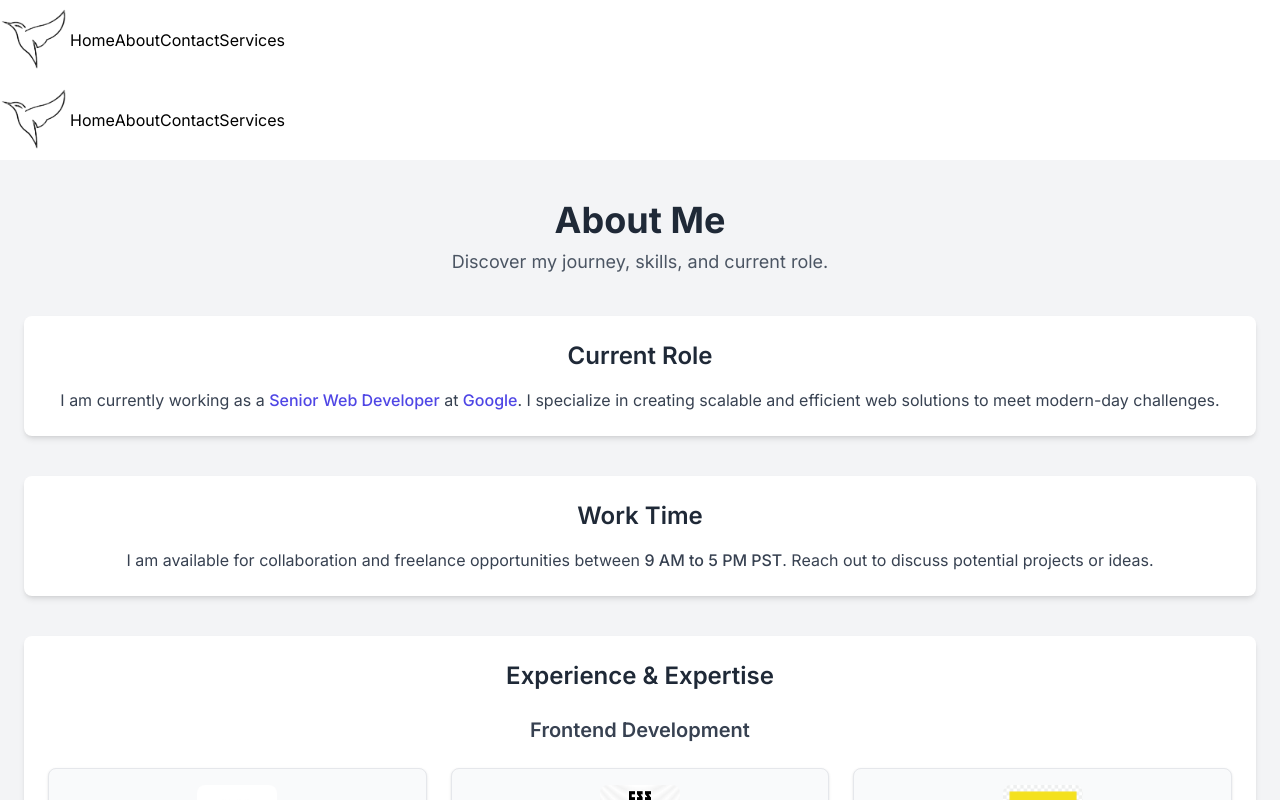
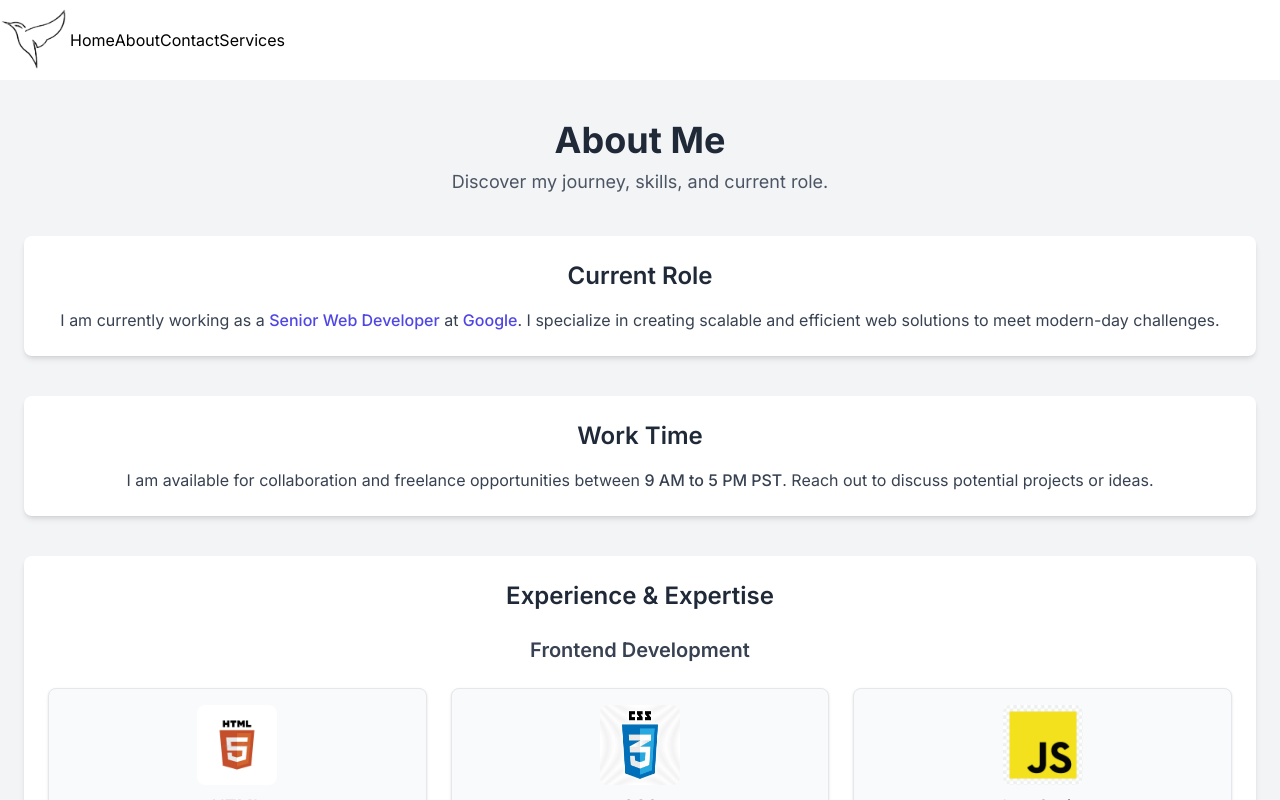
Before and after one commit to shahzil-shahzad1/Next-Js-14-Website, a Next.js app: page /about in a window 1280 px wide. Shown: the top 800 px of the page. Built offline with nearby package versions, Linux system fonts and the light colour scheme.

Commit message:
Update page.js

```diff
--- a/app/about/page.js
+++ b/app/about/page.js
@@ -1,11 +1,8 @@
 import React from 'react'
 import Head from 'next/head';
 import Image from 'next/image';
-import Navbar from "@/Components/Navbar";
 const page = () => {
   return (
-    <>
-    <Navbar/>
     <div>
       <Head>
         <title>About Me</title>
@@ -105,7 +102,6 @@ const page = () => {
         </section>
       </main>
     </div>
-    </>
   )
 }
 
```
